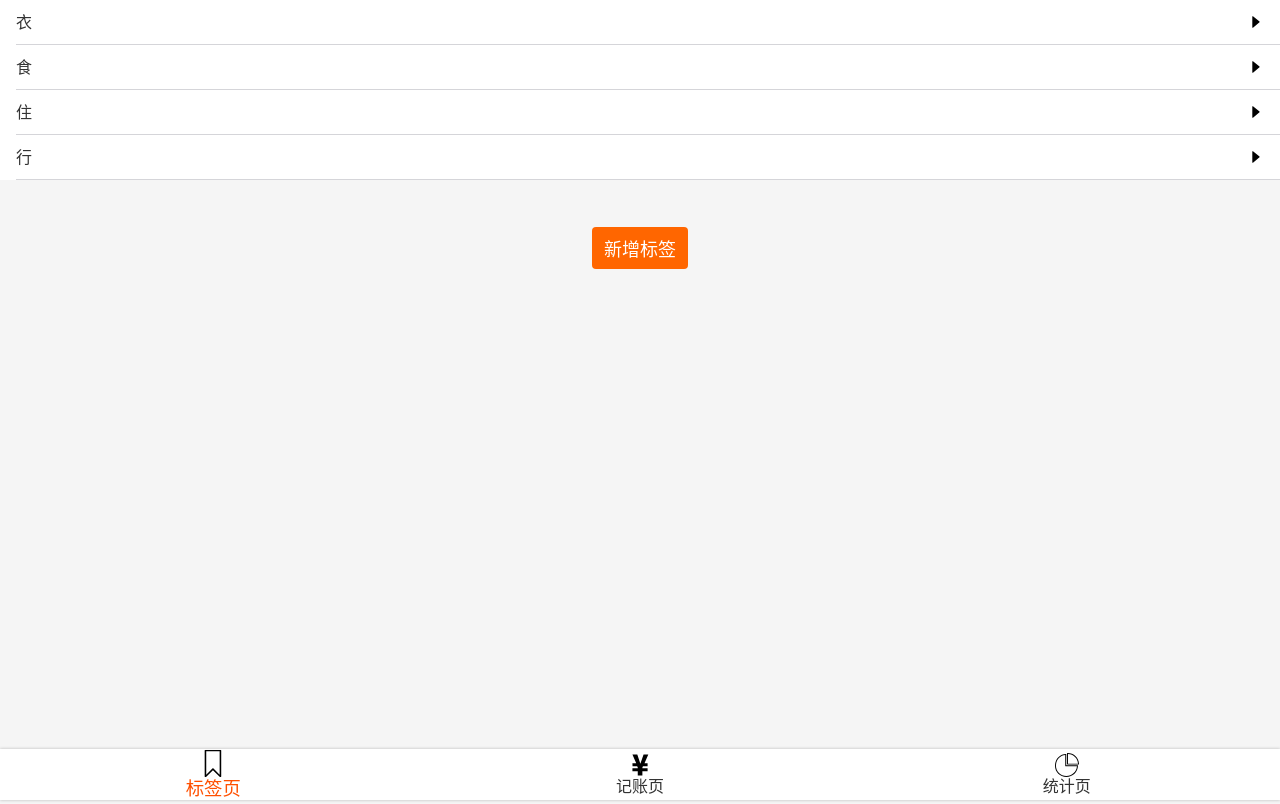
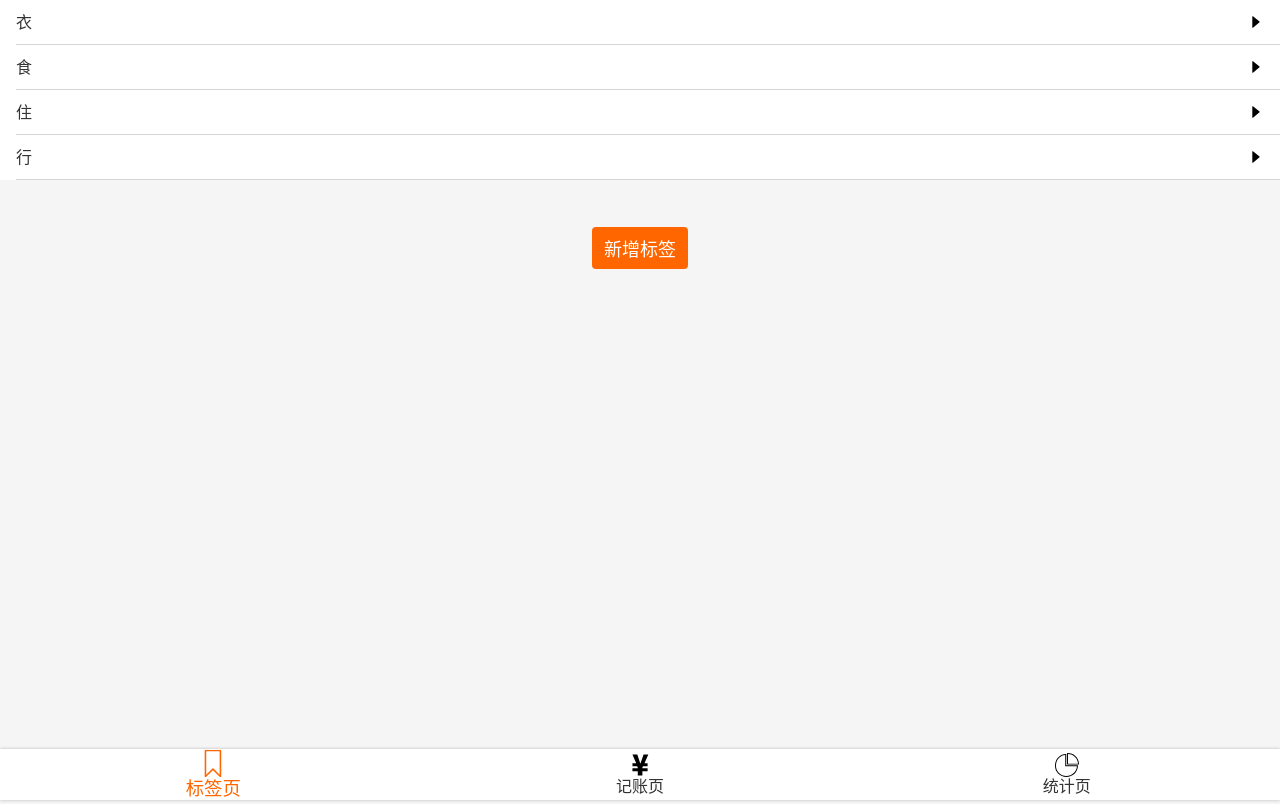
Before and after one commit to Old000Driver/svmoneysys-react, a React app: page /#/tags in a window 1280 px wide. Built offline with nearby package versions, Linux system fonts and the light colour scheme.

Commit message:
创建tags组件

```diff
--- a/src/App.tsx
+++ b/src/App.tsx
@@ -19,7 +19,7 @@ function App() {
           <Route exact path="/tags">
             <Tags/>
           </Route>
-          <Route exact path={'/tags/:tag'}>
+          <Route exact path={'/tags/:id'}>
             <Tag/>
           </Route>
           <Route exact path="/money">
--- a/src/components/Nav.tsx
+++ b/src/components/Nav.tsx
@@ -26,8 +26,9 @@ const NavWrapper = styled.div`
         justify-content: center;
         align-items: center;
         &.selected{
-          color:#ff5000;
+          color: #f60;
           animation: FangDa 0.35s forwards;
+          fill: #f60;
         }
       }
       @keyframes FangDa{
--- a/src/views/Tag.tsx
+++ b/src/views/Tag.tsx
@@ -1,9 +1,17 @@
 import React from 'react';
+import {useTags} from './useTags';
+import {useParams} from 'react-router-dom';
 
-const Tag:React.FC = ()=>{
+type Params = {
+  id: string
+}
+const Tag: React.FC = () => {
+  const {findTag} = useTags();
+  let {id} = useParams<Params>();
+  const tag = findTag(parseInt(id));
   return (
-    <div>hi</div>
-  )
-}
+    <div>{tag.name}</div>
+  );
+};
 
-export {Tag}
+export {Tag};
--- a/src/views/useTags.tsx
+++ b/src/views/useTags.tsx
@@ -1,14 +1,18 @@
 import {useState} from 'react';
 import {createId} from '../lib/createId';
 
+const defaultTags = [
+  {name: '衣', id: createId()},
+  {name: '食', id: createId()},
+  {name: '住', id: createId()},
+  {name: '行', id: createId()}
+];
+
 const useTags = () => {
-  const [tags, setTags] = useState<{ id: number, name: string }[]>([
-    {name: '衣', id: createId()},
-    {name: '食', id: createId()},
-    {name: '住', id: createId()},
-    {name: '行', id: createId()}
-    ]);
-  return {tags: tags, setTagsIds: setTags};
+  const [tags, setTagsIds] = useState<{ id: number, name: string }[]>
+  (defaultTags);
+  const findTag = (id: number) => tags.filter(tag => id === tag.id)[0];
+  return {tags, setTagsIds, findTag};
 };
 
 export {useTags};
```
